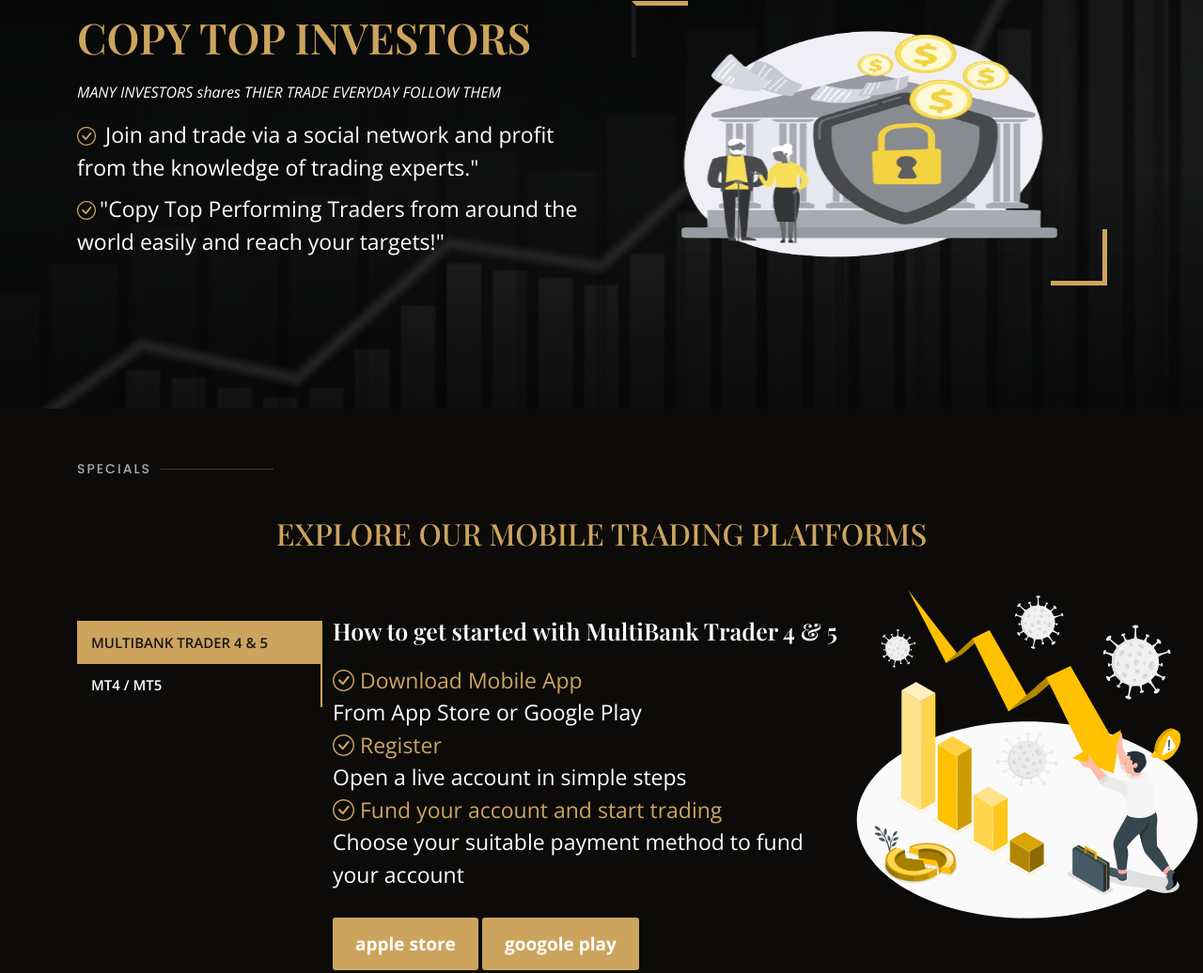
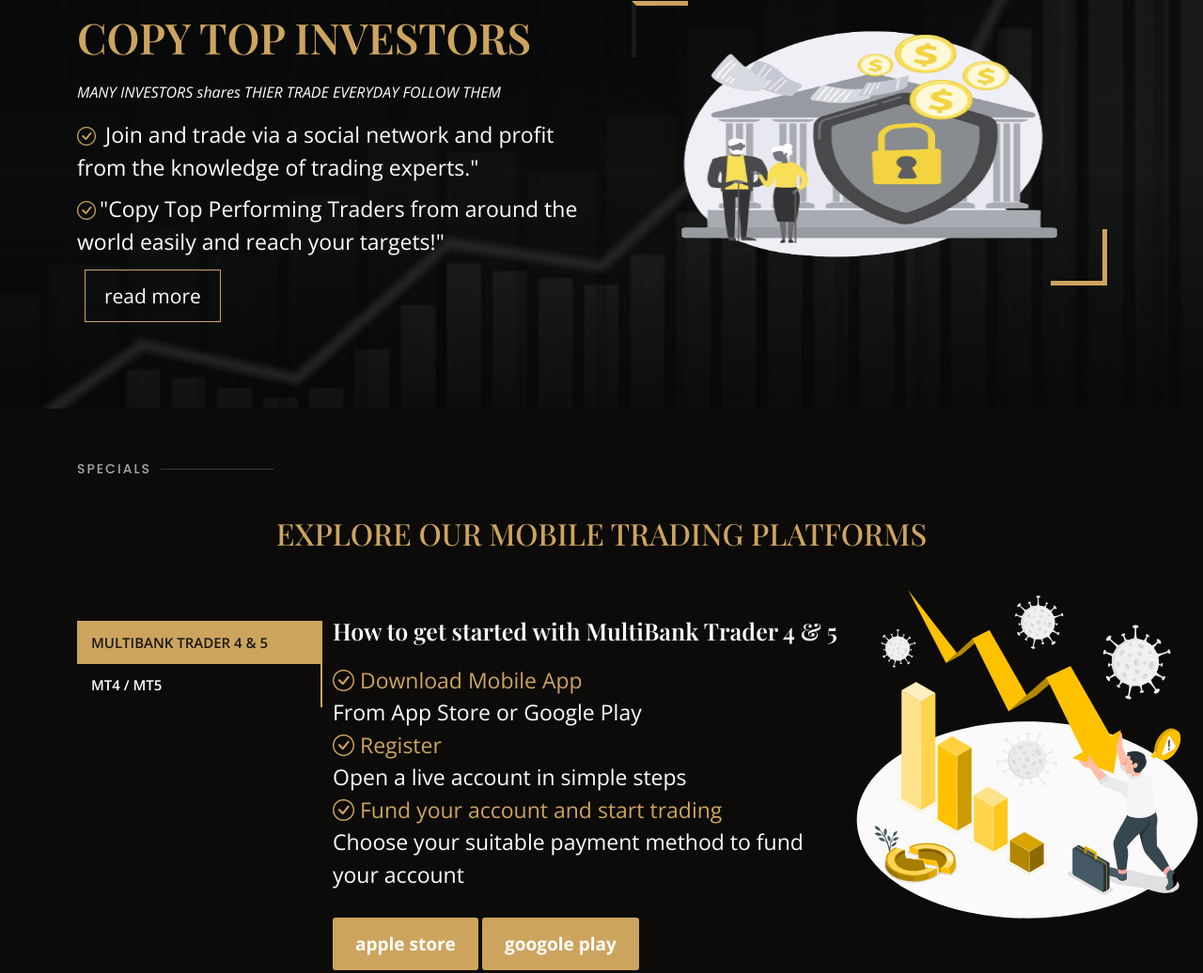
Before and after one commit to chaar-dev/MEX-FOREX, a plain HTML site: page index.html in a window 1280 px wide. Shown: the part 2643-3679 px from the top of the page at 94% size. Drawn offline with nearby package versions, Linux system fonts and the light colour scheme; a web font is replaced by a local one.

Commit message:
Update index.html

```diff
--- a/index.html
+++ b/index.html
@@ -409,6 +409,7 @@
             <li><i class="bi bi-check-circle"></i>"Copy Top Performing Traders from around the world easily and reach your targets!"</li>
 
           </ul>
+            <a href="https://multibankfx.com/social-trading" class="btn-book">read more</a>
 
          </div>
 
@@ -716,6 +717,8 @@
                     <li><i class="bi bi-check-circle"></i> MEX Atlantic has taken out an insurance policy with Lloyd’s of London, the world’s leading insurance market"</li>
                     <li><i class="bi bi-check-circle"></i> , that protects clients’ funds for up to USD$1 million per account."</li>
                   </ul>
+                    <a href="https://multibankfx.com/about/security-of-funds" class="btn-book">read more</a>
+
 
                  </div>
 
```
